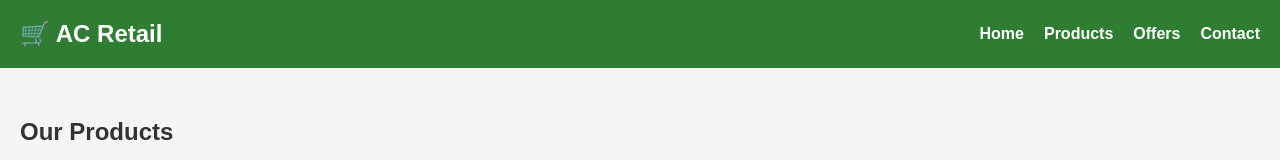
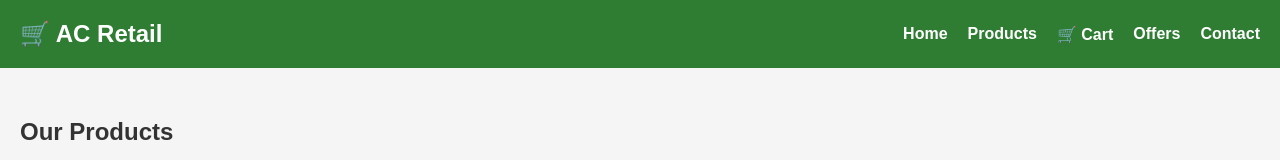
Before and after one commit to ACRetail/AC-Retail, a plain HTML site: page products.html in a window 1280 px wide. Shown: the top 160 px of the page. Drawn offline with Linux system fonts and the light colour scheme.

Commit message:
Add Cart link to navigation in products.html

```diff
--- a/products.html
+++ b/products.html
@@ -19,6 +19,7 @@
     <nav>
         <a href="index.html">Home</a>
         <a href="products.html" class="active">Products</a>
+        <a href="cart.html">🛒 Cart</a>
         <a href="offers.html">Offers</a>
         <a href="contact.html">Contact</a>
     </nav>
```
